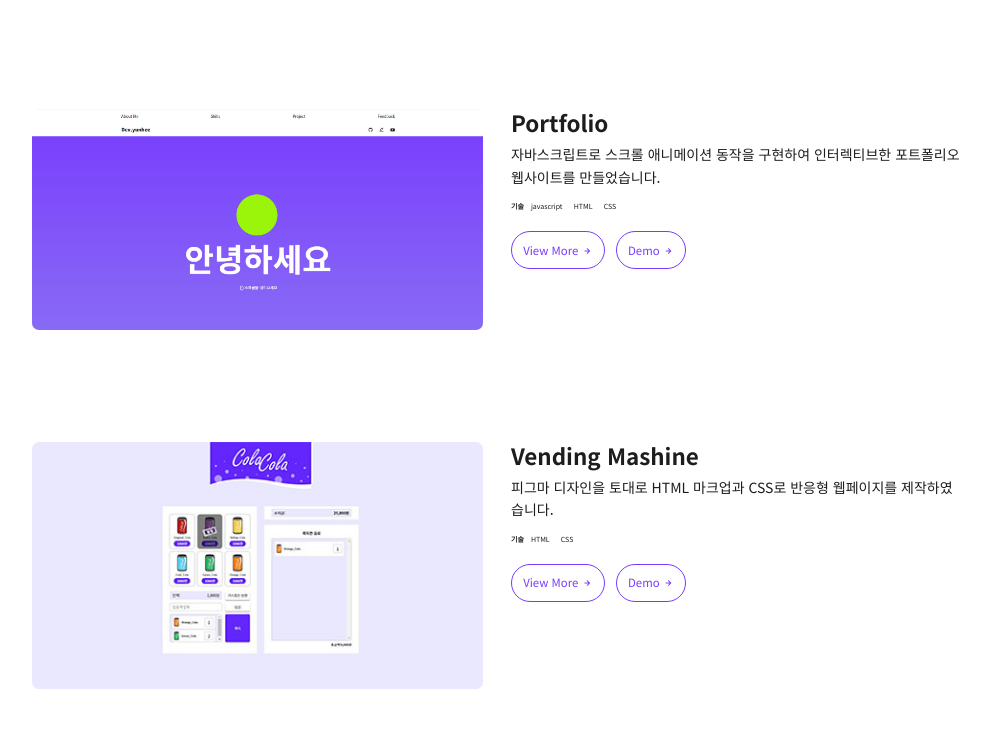
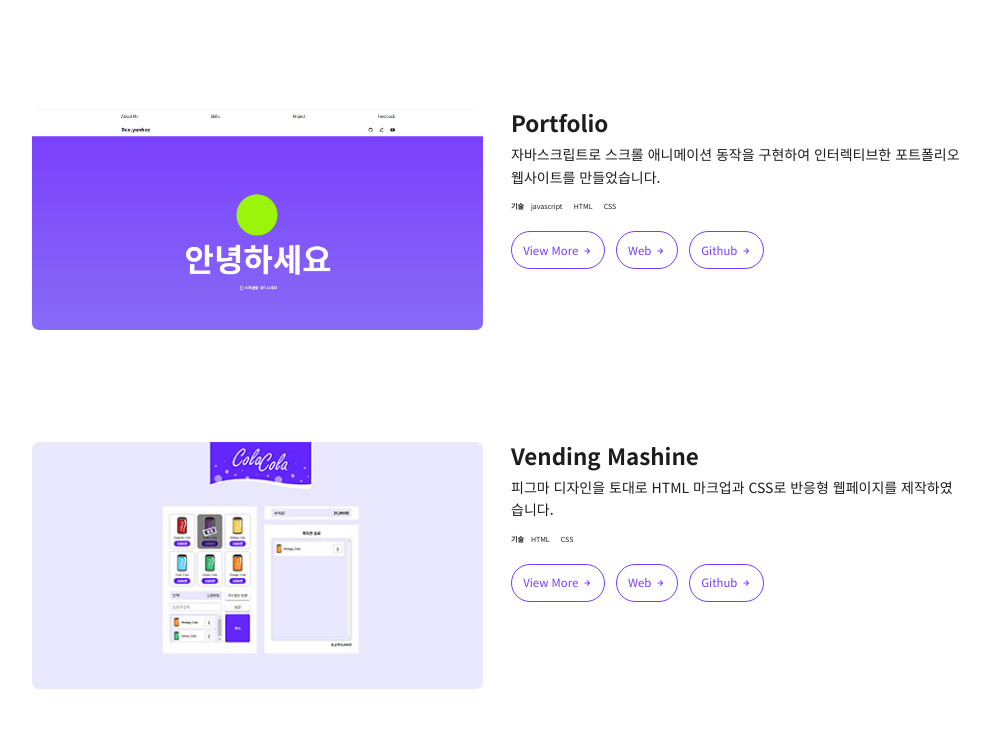
Before and after one commit to unidagit/portfolio, a plain HTML site: page index.html in a window 1280 px wide. Shown: the part 6549-7300 px from the top of the page, without its empty margins (143-1133 px from the left). Drawn offline with nearby package versions, Linux system fonts and the light colour scheme.

Commit message:
link url 수정

```diff
--- a/index.html
+++ b/index.html
@@ -347,9 +347,19 @@
                 View More
                 <i class="uil uil-arrow-right button-flex"></i>
               </span>
-              <a href="#" class="button project-button">
-                Demo
-                <i class="uil uil-arrow-right button-icon button-flex"></i>
+              <a
+                href="https://unidagit.github.io/portfolio/"
+                class="button project-button"
+              >
+                Web
+                <i class="uil uil-arrow-right button-flex"></i>
+              </a>
+              <a
+                href="https://github.com/unidagit/portfolio"
+                class="button project-button"
+              >
+                Github
+                <i class="uil uil-arrow-right button-flex"></i>
               </a>
             </div>
             <!--==================== PROJECT 2 MODAL ====================-->
@@ -404,7 +414,14 @@
                 href="https://unidagit.github.io/vending-machine/"
                 class="button project-button"
               >
-                Demo
+                Web
+                <i class="uil uil-arrow-right button-flex"></i>
+              </a>
+              <a
+                href="https://github.com/unidagit/vending-machine"
+                class="button project-button"
+              >
+                Github
                 <i class="uil uil-arrow-right button-flex"></i>
               </a>
             </div>
```
